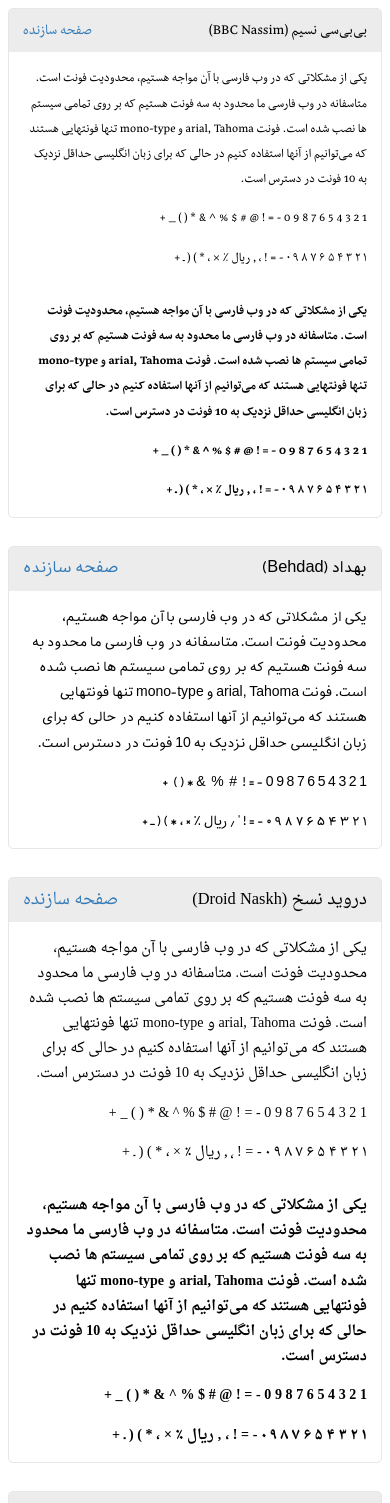
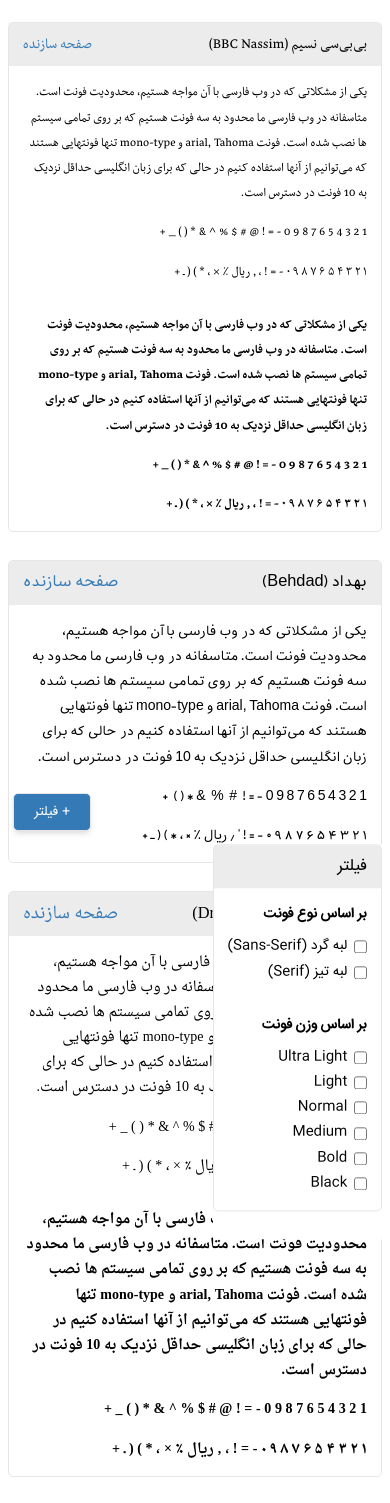
Before and after one commit to sohrabtaee/standard-persian-fonts, a Vue app: page / in a window 390 px wide. Shown: the top 1503 px of the page. Built offline with nearby package versions, Linux system fonts and the light colour scheme.

Commit message:
Imrpve filter styling on mobile

```diff
--- /dev/null
+++ b/src/assets/_vars.scss
@@ -0,0 +1,5 @@
+$bg: darken(white, 7.5%);
+$border: darken(white, 10%);
+$blue: #337ab7;
+$media-tablet: 768px;
+$media-desktop: 992px;
--- a/src/assets/styles.scss
+++ b/src/assets/styles.scss
@@ -1,7 +1,3 @@
-$bg: darken(white, 7.5%);
-$border: darken(white, 10%);
-$blue: #337ab7;
-
 * {
   box-sizing: border-box;
 }
@@ -40,6 +36,15 @@ a {
   text-decoration: none;
 }
 
+button {
+  padding: 0.5em 1.5em;
+  background-color: $blue;
+  border: 1px solid $border;
+  border-radius: 5px;
+  font-family: inherit;
+  color: white;
+}
+
 .ultra-light {
   font-weight: 200;
 }
@@ -67,6 +72,7 @@ a {
 .standard-persian-fonts {
   max-width: 1000px;
   margin: 0 auto;
+  padding-top: 1em;
 }
 
 .font-list {
@@ -102,7 +108,7 @@ a {
   }
 }
 
-@media (min-width: 768px) {
+@media (min-width: $media-tablet) {
   .standard-persian-fonts {
     display: flex;
     justify-content: space-between;
@@ -117,7 +123,7 @@ a {
   }
 }
 
-@media (min-width: 992px) {
+@media (min-width: $media-desktop) {
   .panel {
     &-body {
       .demo {
--- a/src/components/Filters.vue
+++ b/src/components/Filters.vue
@@ -1,5 +1,5 @@
 <template>
-  <div class="filters">
+  <div class="filters" :class="{ open: showFilters }">
     <div class="panel">
       <div class="panel-heading">
         <h3 class="panel-title">فیلتر</h3>
@@ -34,6 +34,14 @@
       </div>
     </div>
   </div>
+  <button
+    type="button"
+    class="filter-button"
+    @click="showFilters = !showFilters"
+  >
+    {{ showFilters ? '-' : '+' }}
+    فیلتر
+  </button>
 </template>
 
 <script>
@@ -56,6 +64,7 @@ export default {
         types: [],
         weights: [],
       },
+      showFilters: false,
     }
   },
   methods: {
@@ -89,4 +98,37 @@ export default {
     text-transform: capitalize;
   }
 }
+
+.filters {
+  position: fixed;
+  z-index: 100;
+  bottom: 0;
+  background-color: white;
+  transform: translateY(100%);
+  transition: transform 0.25s;
+
+  &.open {
+    transform: translateY(0);
+  }
+}
+
+.filter-button {
+  position: fixed;
+  bottom: 1em;
+  left: 1em;
+  box-shadow: 0 4px 6px -1px rgba(0, 0, 0, 0.1),
+    0 2px 4px -1px rgba(0, 0, 0, 0.06);
+  z-index: 10;
+}
+
+@media (min-width: $media-tablet) {
+  .filter-button {
+    display: none;
+  }
+  .filters {
+    transform: translateY(0);
+    position: relative;
+    bottom: auto;
+  }
+}
 </style>
--- a/vite.config.js
+++ b/vite.config.js
@@ -3,5 +3,12 @@ import vue from '@vitejs/plugin-vue'
 
 // https://vitejs.dev/config/
 export default defineConfig({
-  plugins: [vue()]
+  plugins: [vue()],
+  css: {
+    preprocessorOptions: {
+      scss: {
+         additionalData: `@import "./src/assets/_vars.scss";`
+     },
+    },
+  },
 })
```
